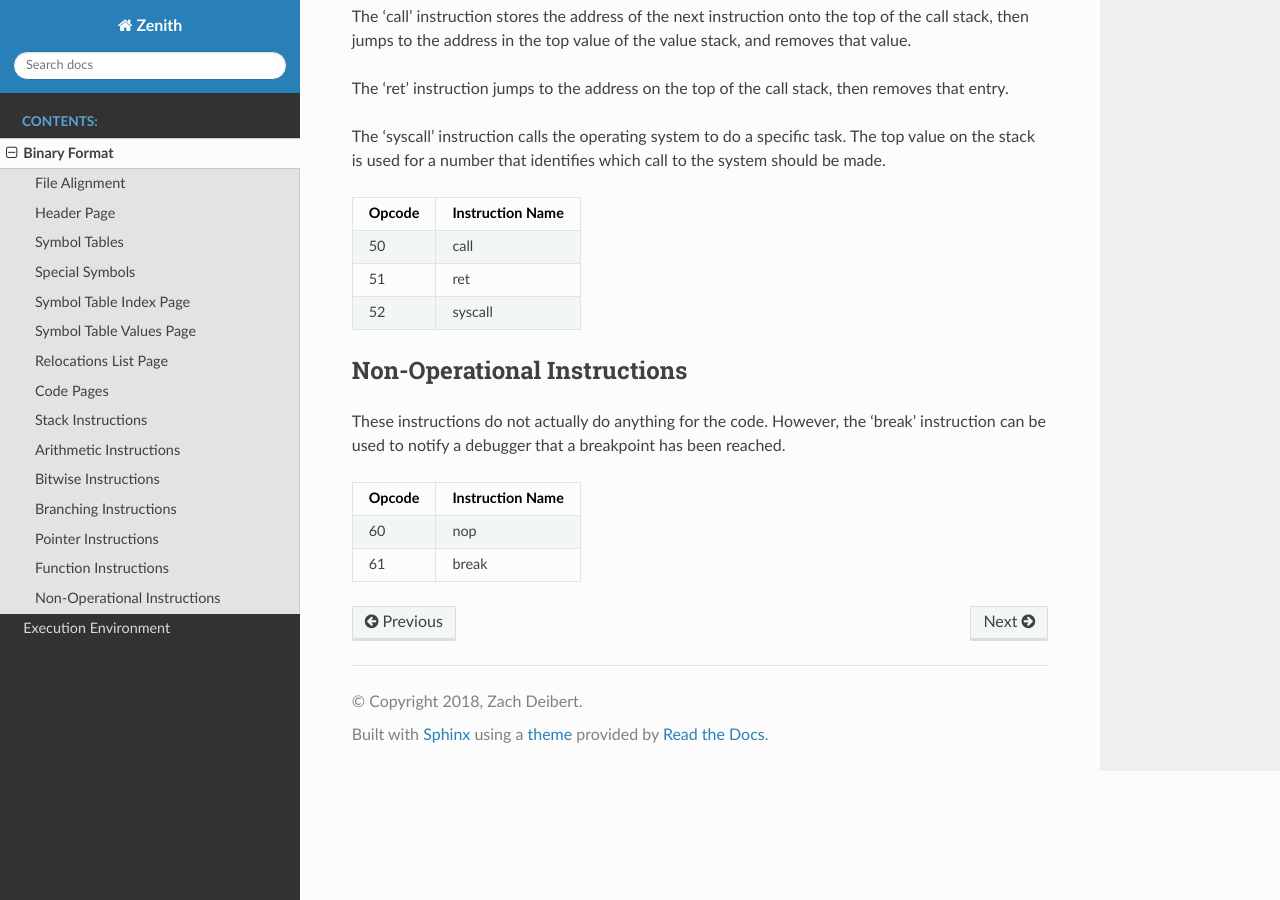
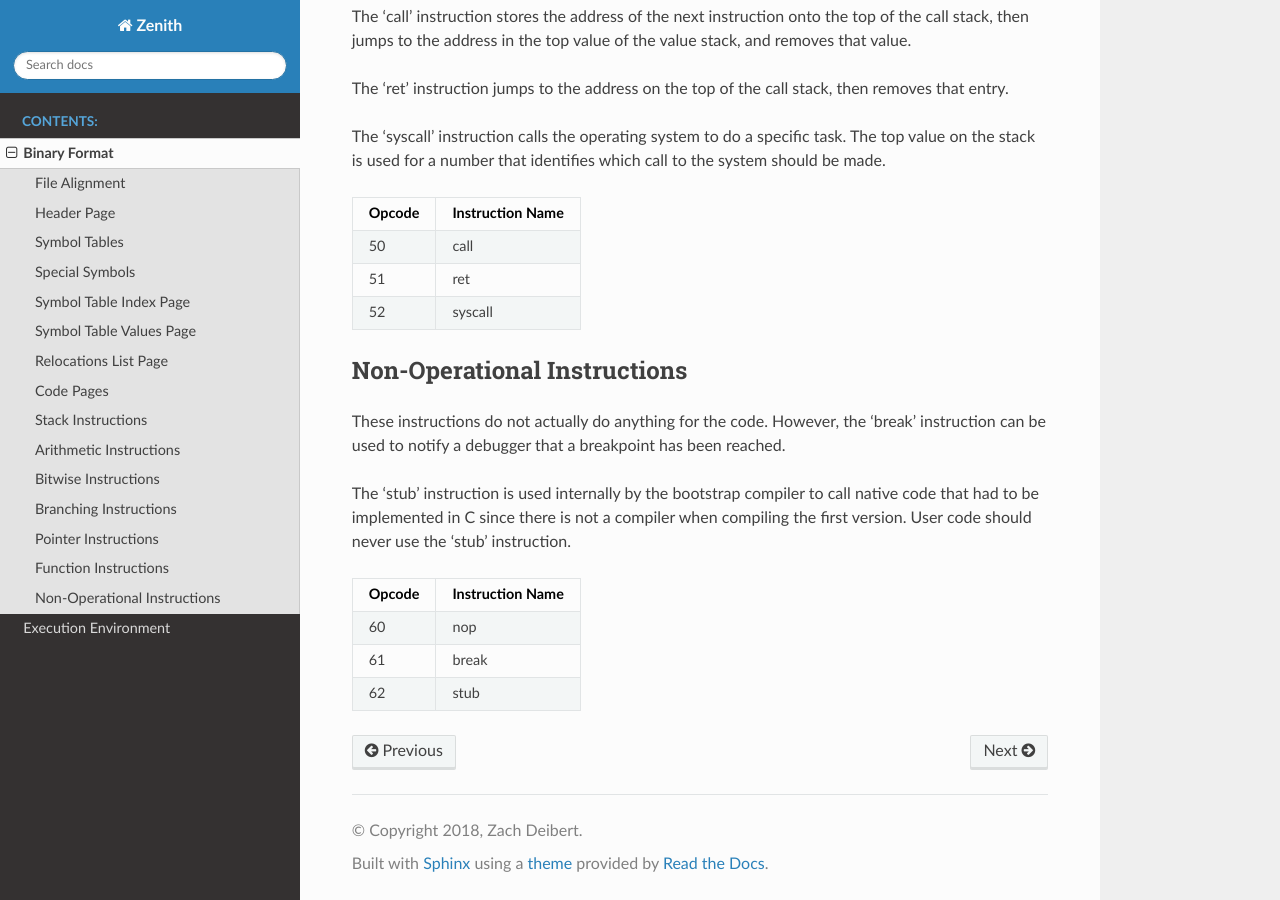
Before and after one commit to zenith-lang/documentation, a Sphinx documentation site: the page built from source/binary.rst, in a window 1280 px wide and 900 px high, scrolled down 5326 px. Built offline with Sphinx 7.4.7 and the Read the Docs theme 2.0.0, drawn with Linux system fonts in a browser that asks for light colours.

Commit message:
Added stub instruction

```diff
--- a/source/binary.rst
+++ b/source/binary.rst
@@ -293,9 +293,15 @@ These instructions do not actually do anything for the code.
 However, the 'break' instruction can be used to notify a debugger that a
 breakpoint has been reached.
 
+The 'stub' instruction is used internally by the bootstrap compiler to call
+native code that had to be implemented in C since there is not a compiler when
+compiling the first version.
+User code should never use the 'stub' instruction.
+
 ====== ================
 Opcode Instruction Name
 ====== ================
 60     nop
 61     break
+62     stub
 ====== ================
```
